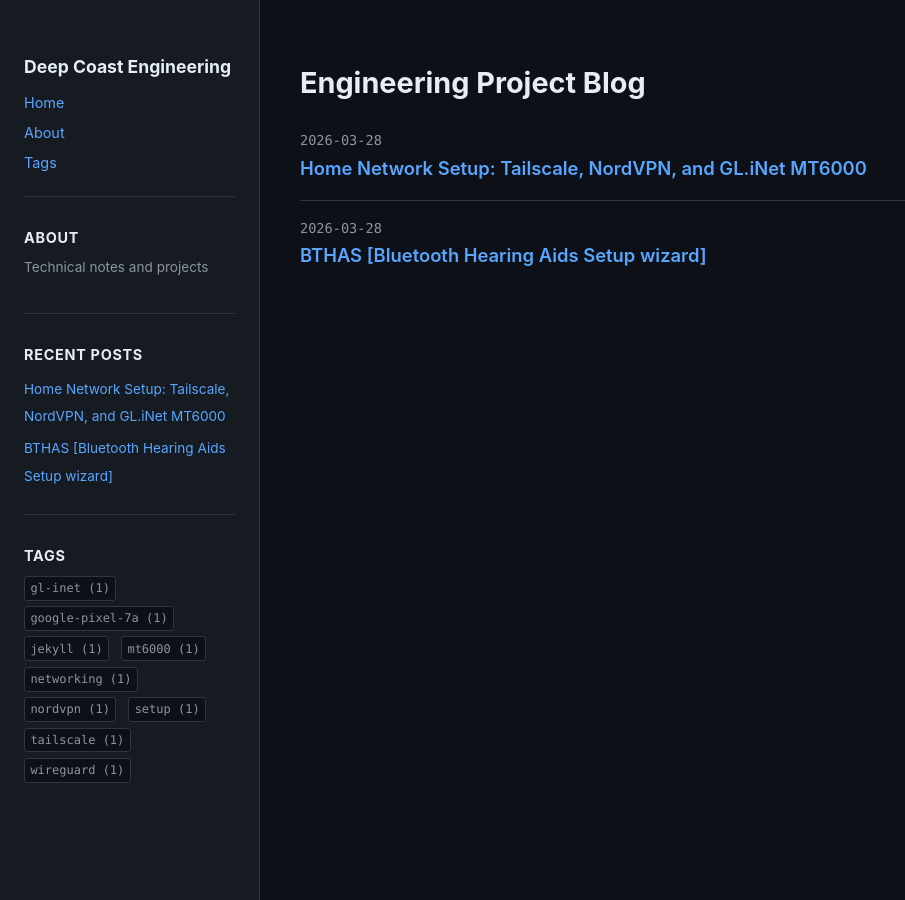
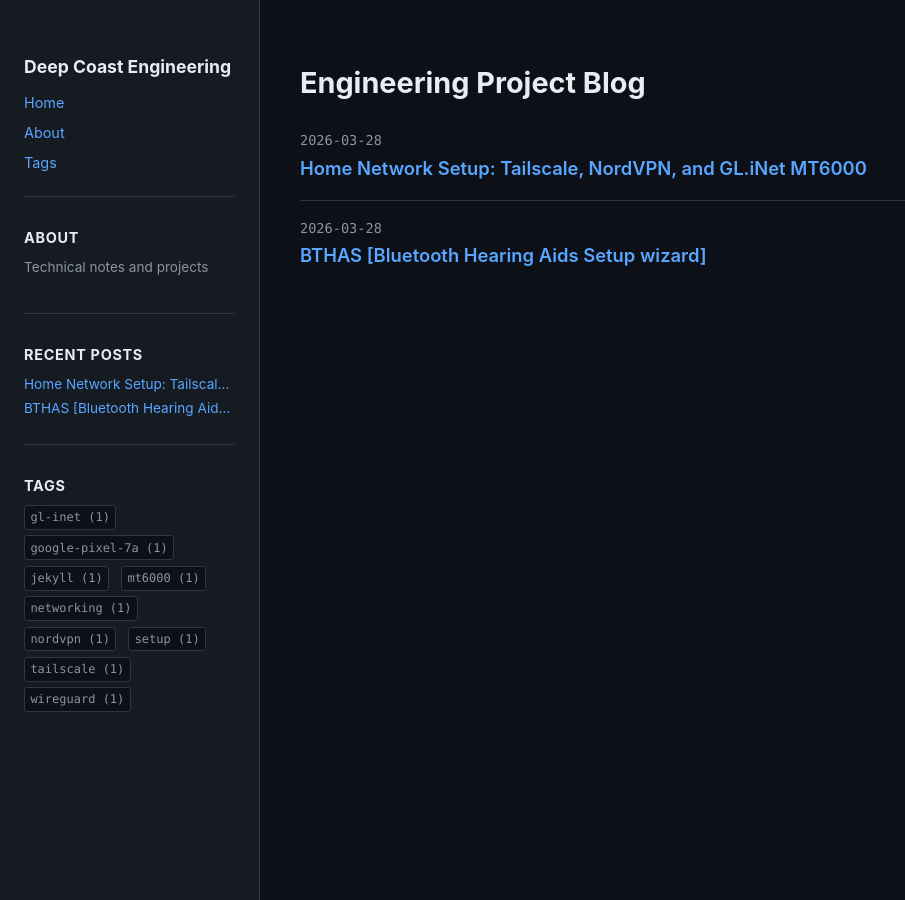
Before and after one commit to deep-coast-eng/deep-coast-eng.github.io, a Jekyll site: the page built from index.html, in a window 1280 px wide and 900 px high. Shown: the whole window, without its empty margins (0-905 px from the left). Built offline with Jekyll 4.4.1, drawn with Linux system fonts in a browser that asks for light colours.

Commit message:
Update style.css

```diff
--- a/assets/css/style.css
+++ b/assets/css/style.css
@@ -110,6 +110,10 @@
 .sidebar-posts a {
   font-size: 0.85rem;
   line-height: 1.4;
+  display: block;
+  white-space: nowrap;
+  overflow: hidden;
+  text-overflow: ellipsis;
 }
 
 .tag-cloud {
```
